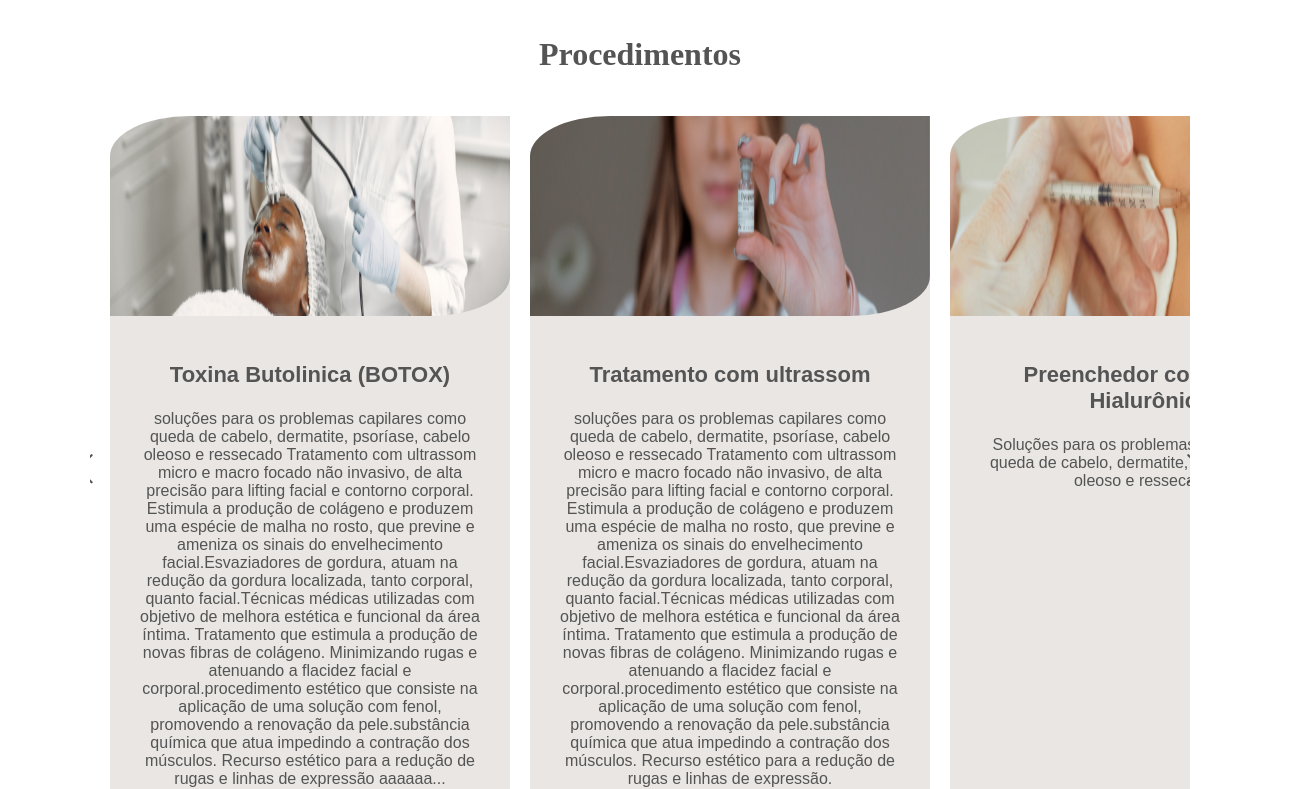
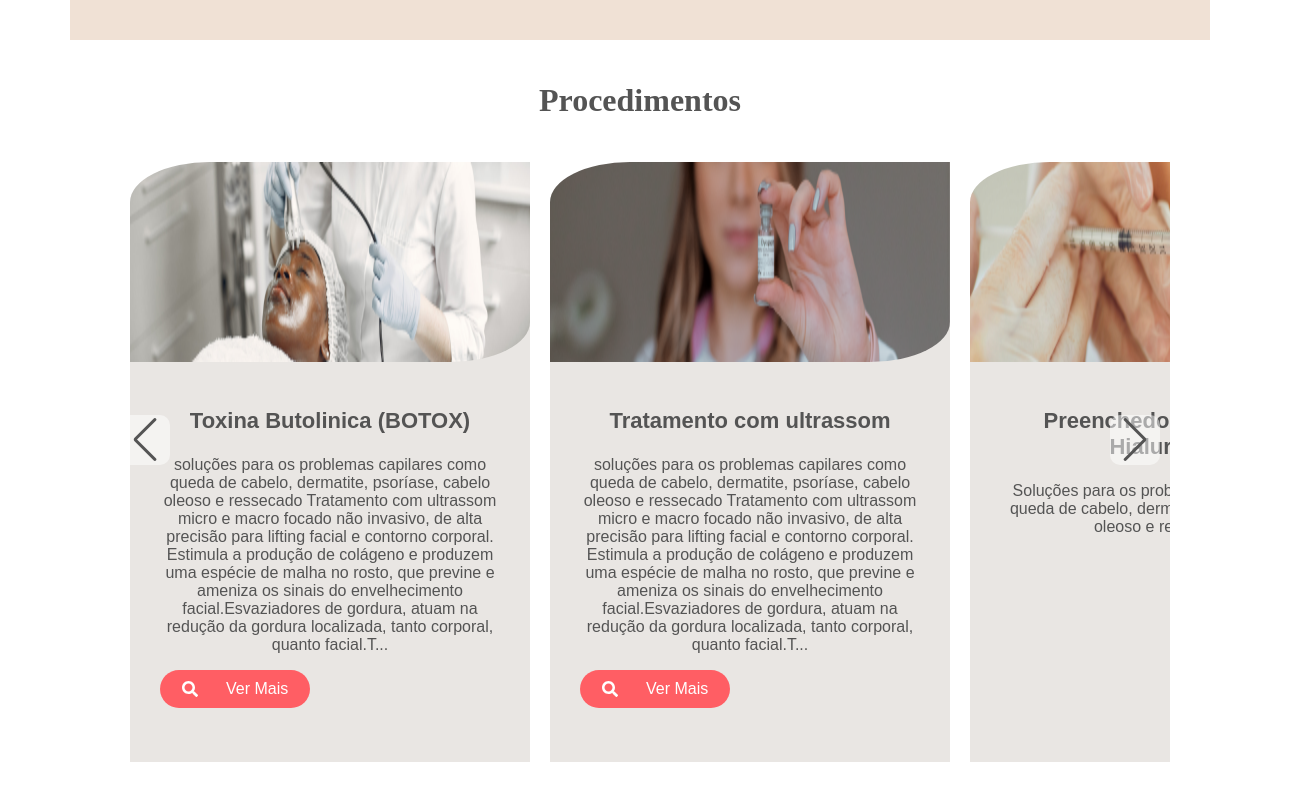
Before and after one commit to delleprane/health_area_project, a React (Create React App) app: page / in a window 1280 px wide. Shown: the part 503-1292 px from the top of the page, 1310 px wide, since content can reach past the window. Built offline with nearby package versions, Linux system fonts and the light colour scheme.

Commit message:
Adjust page containers and carousel

```diff
--- a/src/App.css
+++ b/src/App.css
@@ -0,0 +1,4 @@
+.container{
+    max-width: 1140px;
+    margin: 0 auto;
+}
--- a/src/App.tsx
+++ b/src/App.tsx
@@ -6,9 +6,11 @@ import { Products } from './Components/Products';
 function App() {
   return (
     <div className="App">
-      <Menu/>
-      <Banner/>
-      <Products/>
+      <div className="container">
+        <Menu />
+        <Banner />
+        <Products/>
+      </div>
     </div>
   );
 }
--- a/src/Components/Banner/Banner.css
+++ b/src/Components/Banner/Banner.css
@@ -51,14 +51,10 @@
 .banner .button-container {
     display: flex;
     justify-content: left;
-    margin-right: 20px;
 }
 
 /* Mobile styles */
 @media (max-width: 768px) {
-    .banner{
-        width: 95%;
-    }
     .banner .information {
         flex-direction: column;
         text-align: center;
--- a/src/Components/Carousel/Carousel.css
+++ b/src/Components/Carousel/Carousel.css
@@ -24,7 +24,7 @@
 
 
 .carousel-card {
-    min-height: 750px;
+    min-height: 600px;
     height: auto !important;
     width: 100%;
     text-align: center;
@@ -66,36 +66,27 @@
     white-space: normal;
 }
 
-.swiper-button-prev, .swiper-button-prev:after{
-    left: -1;
-}
-
 .swiper-button-prev,
 .swiper-button-next {
+    color: #545454 !important;
+    background-color: rgba(255, 255, 255, 0.5);
+    border-radius: 10px;
+    padding: 10px;
+    transform: translateY(-50%) !important;
+    z-index: 1000 !important;
     position: absolute !important;
-    top: 50% !important;
-    transform: translateY(-50%);
     width: 30px !important;
     height: 30px !important;
 }
 
-.swiper-button-prev {
-    left: -20px !important;
+
+ /* .swiper-button-prev {
+    left: -40px !important;
 }
 
 .swiper-button-next {
-    right: -20px !important;
-}
-
-
-.swiper-button-prev:after,
-.swiper-button-next:after {
-    color: #545454;
-    position: absolute !important;
-    font-size: 30px !important;
-}
-
-
+    right: -40px !important;
+}  */
 
 
 /* Mobile styles */
@@ -110,7 +101,7 @@
 }
 
 .carousel-card {
-    min-height: 650px;
+    min-height: 450px;
 }
 
 .carousel-image {
@@ -125,4 +116,10 @@
     font-size: 12px;
 }
 
+.swiper-button-prev,
+.swiper-button-next {
+display: none !important;
 }
+
+
+}
--- a/src/Components/Menu/Menu.css
+++ b/src/Components/Menu/Menu.css
@@ -1,6 +1,6 @@
 .menu {
     background-color: #FF3131;
-    width: 100%;
+    /* width: 100%; */
     padding: 15px;
     /* position: fixed;
     z-index: 10; */
@@ -8,7 +8,7 @@
 
 .menu .items-menu {
     display: flex;
-    justify-content: space-around;
+    justify-content: space-between;
     align-items: center;
 }
 
@@ -31,15 +31,15 @@
 
 .menu .nav-itens ul .active {
     background-color: #FF5E64;
-    border-radius: 15%;
-    padding: 5px;
+    border-radius: 3px;
+    padding: 5px 10px;
 }
 
 .menu .nav-itens ul li {
     font-size: 16px;
     color: #ffffff;
     padding: 5px 10px;
-    border-radius: 20%;
+    border-radius: 3px;
     transition: background-color 0.3s, color 0.3s;
 }
 
@@ -104,10 +104,11 @@
     }
 
     .menu .nav-itens.open {
-        display: flex;
-        padding-right: 100px;
-        max-height: 300px;
-        left: 0;
+        display: block;
+        max-height: max-content;
+        right: 0;
+        top: 65px;
+        width: 100%;
     }
 
     .menu .nav-itens ul {
@@ -122,6 +123,7 @@
     .menu .nav-itens ul li {
         text-align: right;
         font-size: 12px !important;
+        padding: 10px 0px;
     }
 
     .menu .contact .whatsapp-icon {
--- a/src/Components/Products/Products.css
+++ b/src/Components/Products/Products.css
@@ -10,9 +10,9 @@
 }
 
 .products .product-container{
-    margin: 0 90px;
+    margin: 0 40px;
     position: relative;
-    z-index: 1;
+    z-index: 1; /* Mantém o z-index do container */
 }
 
 /* Mobile styles */
--- a/src/Components/TruncatedText/index.tsx
+++ b/src/Components/TruncatedText/index.tsx
@@ -6,7 +6,7 @@ const TruncatedText: React.FC<{ content: string }> = ({ content }) => {
     const [isExpanded, setIsExpanded] = useState(false);
 
     // Limite de caracteres antes de truncar
-    const CHARACTER_LIMIT = 900;
+    const CHARACTER_LIMIT = 451;
 
     // Verifica se o texto deve ser truncado
     const shouldTruncate = content.length > CHARACTER_LIMIT;
```
